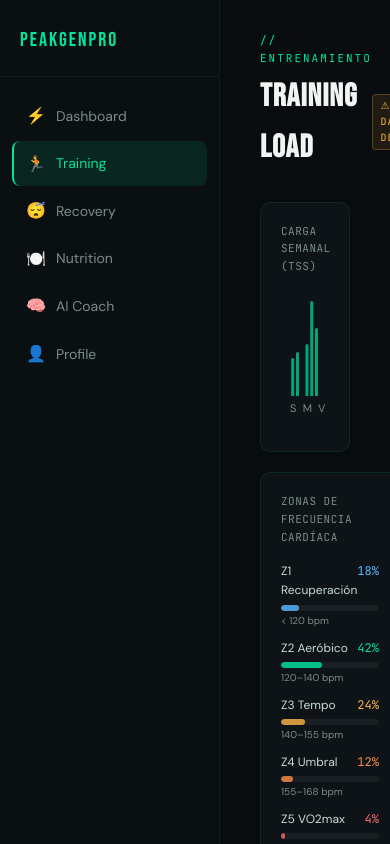
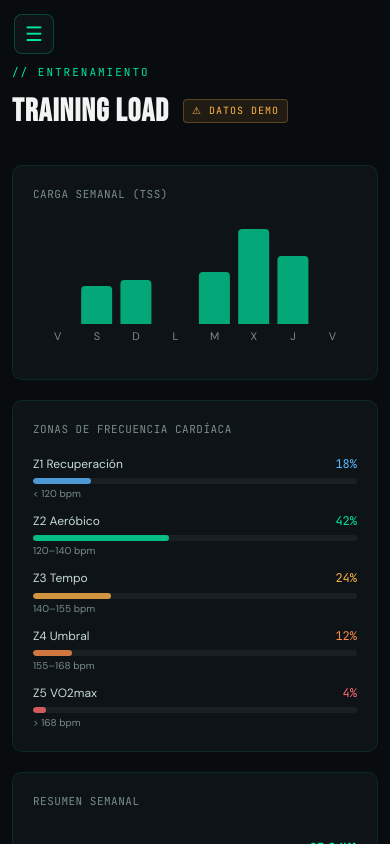
Before and after one commit to TheSilentRay/peakgenpro, a React (Vite) app: page /training in a window 390 px wide. Shown: the top 844 px of the page. Built offline with nearby package versions, Linux system fonts and the light colour scheme; no server answers.

Commit message:
Make app fully responsive: mobile sidebar drawer, responsive grids, hamburger menu

```diff
--- a/src/components/AppLayout.jsx
+++ b/src/components/AppLayout.jsx
@@ -1,10 +1,14 @@
+import { useState } from 'react'
 import Sidebar from './Sidebar'
 
 export default function AppLayout({ children }) {
+  const [sidebarOpen, setSidebarOpen] = useState(false)
   return (
     <div style={{ display: 'flex', minHeight: '100vh', background: '#080C0E' }}>
-      <Sidebar />
-      <main style={{ flex: 1, overflow: 'auto', padding: '32px 40px' }}>
+      <Sidebar isOpen={sidebarOpen} onClose={() => setSidebarOpen(false)} />
+      {sidebarOpen && <div className="sidebar-backdrop" onClick={() => setSidebarOpen(false)} />}
+      <main className="app-main">
+        <button className="hamburger-btn" onClick={() => setSidebarOpen(true)} aria-label="Abrir menú">☰</button>
         {children}
       </main>
     </div>
--- a/src/components/Sidebar.jsx
+++ b/src/components/Sidebar.jsx
@@ -2,6 +2,7 @@ import { useEffect, useState } from 'react'
 import { NavLink, useNavigate } from 'react-router-dom'
 import { supabase, signOut } from '../lib/supabase'
 import { invalidateCaches } from '../lib/cacheInvalidator'
+import useIsMobile from '../lib/useIsMobile'
 
 const links = [
   { to: '/dashboard', label: 'Dashboard', icon: '⚡' },
@@ -21,11 +22,12 @@ function timeAgo(dateStr) {
   return `hace ${Math.floor(diff / 86400)}d`
 }
 
-export default function Sidebar() {
+export default function Sidebar({ isOpen = false, onClose = () => {} }) {
   const navigate = useNavigate()
   const [garmin, setGarmin] = useState(null) // null = loading, false = not connected
   const [syncing, setSyncing] = useState(false)
   const [syncMsg, setSyncMsg] = useState('')
+  const isMobile = useIsMobile()
 
   const loadGarmin = (user) => {
     supabase
@@ -85,17 +87,27 @@ export default function Sidebar() {
     <aside style={{
       width: 220, minHeight: '100vh', background: '#0A0F12',
       borderRight: '1px solid rgba(0,229,160,0.08)',
-      display: 'flex', flexDirection: 'column', padding: '0 0 24px'
+      display: 'flex', flexDirection: 'column', padding: '0 0 24px',
+      position: 'relative',
+      ...(isMobile ? {
+        position: 'fixed', top: 0, left: isOpen ? 0 : -240,
+        height: '100vh', zIndex: 200,
+        transition: 'left 0.25s ease',
+        boxShadow: isOpen ? '4px 0 24px rgba(0,0,0,0.5)' : 'none',
+      } : {})
     }}>
-      <div style={{ padding: '24px 20px 20px', borderBottom: '1px solid rgba(0,229,160,0.08)' }}>
+      <div style={{ padding: '24px 20px 20px', borderBottom: '1px solid rgba(0,229,160,0.08)', position: 'relative' }}>
         <span style={{ fontFamily: "'Bebas Neue',sans-serif", fontSize: 20, letterSpacing: 2, color: '#00E5A0' }}>
           PEAKGENPRO
         </span>
+        {isMobile && (
+          <button onClick={onClose} style={{ position: 'absolute', top: 18, right: 12, background: 'none', border: 'none', color: '#7A8E88', fontSize: 20, cursor: 'pointer', lineHeight: 1, padding: 4 }}>✕</button>
+        )}
       </div>
 
       <nav style={{ flex: 1, padding: '16px 12px' }}>
         {links.map(({ to, label, icon }) => (
-          <NavLink key={to} to={to} style={({ isActive }) => ({
+          <NavLink key={to} to={to} onClick={() => { if (isMobile) onClose() }} style={({ isActive }) => ({
             display: 'flex', alignItems: 'center', gap: 10,
             padding: '10px 12px', borderRadius: 8, marginBottom: 2,
             fontSize: 14, fontWeight: 400, textDecoration: 'none',
@@ -113,7 +125,7 @@ export default function Sidebar() {
       <div style={{ padding: '0 12px' }}>
         {/* Garmin status — clicking navigates to Profile to manage the connection */}
         <div
-          onClick={() => navigate('/profile')}
+          onClick={() => { navigate('/profile'); if (isMobile) onClose() }}
           style={{
             background: 'rgba(0,229,160,0.06)', border: `1px solid ${statusColor}30`,
             borderRadius: 8, padding: '12px', marginBottom: 12, cursor: 'pointer',
--- /dev/null
+++ b/src/lib/useIsMobile.js
@@ -0,0 +1,10 @@
+import { useState, useEffect } from 'react'
+export default function useIsMobile(bp = 768) {
+  const [mobile, setMobile] = useState(() => typeof window !== 'undefined' ? window.innerWidth <= bp : false)
+  useEffect(() => {
+    const fn = () => setMobile(window.innerWidth <= bp)
+    window.addEventListener('resize', fn)
+    return () => window.removeEventListener('resize', fn)
+  }, [bp])
+  return mobile
+}
--- a/src/pages/Dashboard.jsx
+++ b/src/pages/Dashboard.jsx
@@ -116,14 +116,14 @@ export default function Dashboard() {
       </div>
 
       {/* KPI row */}
-      <div style={{ display: 'grid', gridTemplateColumns: 'repeat(4,1fr)', gap: 12, marginBottom: 24 }}>
+      <div className="g-4" style={{ marginBottom: 24 }}>
         {statCard('READINESS', today.readiness_score, '', `↑ +4 vs ayer`, today.readiness_score >= 70 ? '#00E5A0' : today.readiness_score >= 50 ? '#FFB347' : '#ff6b6b')}
         {statCard('HRV', today.hrv_ms, 'ms', 'Zona óptima', '#5BB8FF')}
         {statCard('SUEÑO', today.sleep_hours, 'h', `Score: ${today.sleep_score}`, '#b088ff')}
         {statCard('BODY BATTERY', today.body_battery, '%', 'Recargando bien', '#FFB347')}
       </div>
 
-      <div style={{ display: 'grid', gridTemplateColumns: '1fr 280px', gap: 20, marginBottom: 20 }}>
+      <div className="g-chart" style={{ marginBottom: 20 }}>
         {/* Chart */}
         <div style={{ background: '#0D1316', border: '1px solid rgba(0,229,160,0.1)', borderRadius: 10, padding: 20 }}>
           <div style={{ fontSize: 11, fontFamily: "'JetBrains Mono',monospace", color: '#7A8E88', letterSpacing: .5, marginBottom: 16 }}>
@@ -169,7 +169,7 @@ export default function Dashboard() {
         </div>
       </div>
 
-      <div style={{ display: 'grid', gridTemplateColumns: '1fr 1fr', gap: 20 }}>
+      <div className="g-2">
         {/* Recent sessions */}
         <div style={{ background: '#0D1316', border: '1px solid rgba(0,229,160,0.1)', borderRadius: 10, padding: 20 }}>
           <div style={{ fontSize: 11, fontFamily: "'JetBrains Mono',monospace", color: '#7A8E88', letterSpacing: .5, marginBottom: 16 }}>ACTIVIDADES RECIENTES</div>
--- a/src/pages/Landing.jsx
+++ b/src/pages/Landing.jsx
@@ -33,7 +33,7 @@ export default function Landing() {
         justifyContent: 'space-between', height: 60
       }}>
         <span style={{ fontFamily: "'Bebas Neue',sans-serif", fontSize: 22, letterSpacing: 3, color: '#00E5A0' }}>PEAKGENPRO</span>
-        <div style={{ display: 'flex', gap: 12, alignItems: 'center' }}>
+        <div style={{ display: 'flex', gap: 12, alignItems: 'center', flexWrap: 'wrap' }}>
           <button className="btn-ghost" onClick={() => navigate('/login')}>Iniciar sesión</button>
           <button className="btn-primary" onClick={() => navigate('/register')}>Empezar gratis →</button>
         </div>
@@ -88,11 +88,10 @@ export default function Landing() {
       </section>
 
       {/* STATS BAR */}
-      <div style={{
+      <div className="g-4" style={{
         background: '#0D1316', borderTop: '1px solid rgba(0,229,160,0.1)',
         borderBottom: '1px solid rgba(0,229,160,0.1)',
-        padding: '28px 5vw', display: 'grid',
-        gridTemplateColumns: 'repeat(4,1fr)'
+        padding: '28px 5vw'
       }}>
         {[
           { num: '94%', label: 'Precisión recovery score' },
@@ -100,7 +99,7 @@ export default function Landing() {
           { num: 'AI', label: 'Coach 24/7 con Claude' },
           { num: '0', label: 'Setup manual requerido' },
         ].map((s, i) => (
-          <div key={i} style={{ textAlign: 'center', padding: '0 20px', borderLeft: i > 0 ? '1px solid rgba(0,229,160,0.1)' : 'none' }}>
+          <div key={i} className="stats-item" style={{ borderLeft: i > 0 ? '1px solid rgba(0,229,160,0.1)' : 'none' }}>
             <div style={{ fontFamily: "'Bebas Neue',sans-serif", fontSize: 36, color: '#00E5A0', letterSpacing: 1 }}>{s.num}</div>
             <div style={{ fontSize: 12, color: '#7A8E88', marginTop: 2 }}>{s.label}</div>
           </div>
@@ -114,8 +113,7 @@ export default function Landing() {
           <h2 className="section-title">TECNOLOGÍA DE ÉLITE<br />PARA ATLETAS SERIOS</h2>
         </div>
 
-        <div style={{
-          display: 'grid', gridTemplateColumns: 'repeat(3,1fr)',
+        <div className="g-3" style={{
           gap: '1px', background: 'rgba(0,229,160,0.1)',
           border: '1px solid rgba(0,229,160,0.1)', borderRadius: 12, overflow: 'hidden'
         }}>
@@ -183,7 +181,7 @@ export default function Landing() {
             </button>
           </div>
         ) : (
-          <form onSubmit={handleWaitlist} style={{ display: 'flex', gap: 10, maxWidth: 420, margin: '0 auto' }}>
+          <form onSubmit={handleWaitlist} style={{ display: 'flex', gap: 10, maxWidth: 420, margin: '0 auto', flexWrap: 'wrap' }}>
             <input
               type="email" value={email} onChange={e => setEmail(e.target.value)}
               placeholder="tu@email.com" required
--- a/src/pages/Nutrition.jsx
+++ b/src/pages/Nutrition.jsx
@@ -95,7 +95,7 @@ export default function Nutrition() {
 
       {/* ── Real Garmin data row: calories burned + steps ── */}
       {isRealData && (
-        <div style={{ display: 'grid', gridTemplateColumns: '1fr 1fr', gap: 16, marginBottom: 20 }}>
+        <div className="g-2-sm" style={{ marginBottom: 20 }}>
           {/* Calories burned */}
           <div style={{ background: '#0D1316', border: '1px solid rgba(0,229,160,0.1)', borderRadius: 10, padding: 20 }}>
             <div style={{ fontSize: 11, fontFamily: "'JetBrains Mono',monospace", color: '#7A8E88', letterSpacing: .5, marginBottom: 8 }}>
@@ -139,7 +139,7 @@ export default function Nutrition() {
         </div>
       )}
 
-      <div style={{ display: 'grid', gridTemplateColumns: '1fr 1fr', gap: 20, marginBottom: 20 }}>
+      <div className="g-2" style={{ marginBottom: 20 }}>
         {/* Calories intake — demo */}
         <div style={{ background: '#0D1316', border: '1px solid rgba(0,229,160,0.1)', borderRadius: 10, padding: 20 }}>
           <div style={{ display: 'flex', alignItems: 'center', justifyContent: 'space-between', marginBottom: 16 }}>
@@ -154,7 +154,7 @@ export default function Nutrition() {
             <div style={{ height: '100%', width: `${cPct}%`, background: '#00E5A0', borderRadius: 4, opacity: .8 }} />
           </div>
           <div style={{ fontSize: 12, color: '#7A8E88', marginBottom: 16 }}>Faltan {(n.calories_target - n.calories_consumed).toLocaleString()} kcal · {cPct}% completado</div>
-          <div style={{ display: 'flex', justifyContent: 'space-around' }}>
+          <div style={{ display: 'flex', justifyContent: 'space-around', flexWrap: 'wrap', gap: 8 }}>
             <MacroRing value={n.protein_g} total={180} color="#ff6b6b" label="PROTEÍNA" unit="g" />
             <MacroRing value={n.carbs_g} total={320} color="#FFB347" label="CARBOS" unit="g" />
             <MacroRing value={n.fat_g} total={90} color="#5BB8FF" label="GRASAS" unit="g" />
--- a/src/pages/Profile.jsx
+++ b/src/pages/Profile.jsx
@@ -127,7 +127,7 @@ export default function Profile() {
         <h1 style={{ fontFamily: "'Bebas Neue',sans-serif", fontSize: 32, letterSpacing: 1 }}>ATHLETE PROFILE</h1>
       </div>
 
-      <div style={{ display: 'grid', gridTemplateColumns: '260px 1fr', gap: 20, marginBottom: 20 }}>
+      <div className="g-sidebar" style={{ marginBottom: 20 }}>
         {/* Left column */}
         <div style={{ display: 'flex', flexDirection: 'column', gap: 16 }}>
           {/* Avatar */}
--- a/src/pages/Recovery.jsx
+++ b/src/pages/Recovery.jsx
@@ -85,7 +85,7 @@ export default function Recovery() {
         </div>
       </div>
 
-      <div style={{ display: 'grid', gridTemplateColumns: '200px 1fr 1fr', gap: 16, marginBottom: 20 }}>
+      <div className="g-recovery" style={{ marginBottom: 20 }}>
         {/* Big score */}
         <div style={{ background: '#0D1316', border: `1px solid ${scoreColor}30`, borderRadius: 10, padding: 24, display: 'flex', flexDirection: 'column', alignItems: 'center', justifyContent: 'center', textAlign: 'center' }}>
           <div style={{ fontSize: 11, fontFamily: "'JetBrains Mono',monospace", color: '#7A8E88', letterSpacing: .5, marginBottom: 12 }}>HOY</div>
@@ -145,7 +145,7 @@ export default function Recovery() {
         </div>
       </div>
 
-      <div style={{ display: 'grid', gridTemplateColumns: '1fr 1fr', gap: 20 }}>
+      <div className="g-2">
         {/* Sleep stages */}
         <div style={{ background: '#0D1316', border: '1px solid rgba(0,229,160,0.1)', borderRadius: 10, padding: 20 }}>
           <div style={{ fontSize: 11, fontFamily: "'JetBrains Mono',monospace", color: '#7A8E88', letterSpacing: .5, marginBottom: 6 }}>FASES DE SUEÑO — ÚLTIMA NOCHE</div>
--- a/src/pages/Training.jsx
+++ b/src/pages/Training.jsx
@@ -105,7 +105,7 @@ export default function Training() {
         </ResponsiveContainer>
       </div>
 
-      <div style={{ display: 'grid', gridTemplateColumns: '1fr 1fr', gap: 20, marginBottom: 20 }}>
+      <div className="g-2" style={{ marginBottom: 20 }}>
         {/* HR Zones */}
         <div style={{ background: '#0D1316', border: '1px solid rgba(0,229,160,0.1)', borderRadius: 10, padding: 20 }}>
           <div style={{ fontSize: 11, fontFamily: "'JetBrains Mono',monospace", color: '#7A8E88', letterSpacing: .5, marginBottom: 16 }}>ZONAS DE FRECUENCIA CARDÍACA</div>
@@ -148,7 +148,7 @@ export default function Training() {
         <div style={{ fontSize: 11, fontFamily: "'JetBrains Mono',monospace", color: '#7A8E88', letterSpacing: .5, marginBottom: 16 }}>ACTIVIDADES RECIENTES</div>
         <div style={{ display: 'flex', flexDirection: 'column', gap: 8 }}>
           {sessions.map((s, i) => (
-            <div key={i} style={{ display: 'flex', alignItems: 'center', gap: 14, padding: '12px 14px', background: '#111820', borderRadius: 8, border: '1px solid rgba(255,255,255,0.04)' }}>
+            <div key={i} style={{ display: 'flex', alignItems: 'center', gap: 14, padding: '12px 14px', background: '#111820', borderRadius: 8, border: '1px solid rgba(255,255,255,0.04)', flexWrap: 'wrap' }}>
               <div style={{ width: 36, height: 36, borderRadius: 8, background: `${activityColor(s.activity_type)}15`, border: `1px solid ${activityColor(s.activity_type)}30`, display: 'flex', alignItems: 'center', justifyContent: 'center', fontSize: 16, flexShrink: 0 }}>
                 {activityIcon(s.activity_type)}
               </div>
--- a/src/styles/global.css
+++ b/src/styles/global.css
@@ -86,3 +86,51 @@ input, textarea { font-family: var(--font-body); }
   line-height: 1.05;
   letter-spacing: 1px;
 }
+
+/* ── Responsive grid utilities ── */
+.g-4   { display: grid; grid-template-columns: repeat(4, 1fr); gap: 12px; }
+.g-3   { display: grid; grid-template-columns: repeat(3, 1fr); gap: 16px; }
+.g-2   { display: grid; grid-template-columns: 1fr 1fr; gap: 20px; }
+.g-2-sm{ display: grid; grid-template-columns: 1fr 1fr; gap: 16px; }
+.g-sidebar  { display: grid; grid-template-columns: 260px 1fr; gap: 20px; }
+.g-chart    { display: grid; grid-template-columns: 1fr 280px; gap: 20px; }
+.g-recovery { display: grid; grid-template-columns: 200px 1fr 1fr; gap: 16px; }
+
+/* ── App shell ── */
+.app-main { flex: 1; overflow: auto; padding: 32px 40px; }
+
+/* ── Hamburger (hidden on desktop) ── */
+.hamburger-btn {
+  display: none; align-items: center; justify-content: center;
+  position: fixed; top: 14px; left: 14px; z-index: 300;
+  width: 40px; height: 40px;
+  background: #0D1316; border: 1px solid rgba(0,229,160,0.25); border-radius: 8px;
+  color: #00E5A0; font-size: 20px; cursor: pointer;
+}
+
+/* ── Sidebar backdrop (hidden on desktop) ── */
+.sidebar-backdrop {
+  display: none; position: fixed; inset: 0;
+  background: rgba(0,0,0,0.65); z-index: 199;
+}
+
+/* ── Stats bar items (Landing) ── */
+.stats-item { text-align: center; padding: 0 20px; }
+
+/* ── Mobile breakpoint ── */
+@media (max-width: 768px) {
+  .app-main { padding: 72px 16px 32px; }
+  .hamburger-btn { display: flex; }
+  .sidebar-backdrop { display: block; }
+
+  .g-4   { grid-template-columns: 1fr 1fr; gap: 10px; }
+  .g-3   { grid-template-columns: 1fr 1fr; }
+  .g-2, .g-2-sm, .g-sidebar, .g-chart, .g-recovery { grid-template-columns: 1fr; }
+
+  .stats-item { border-left: none !important; padding: 12px 0; }
+}
+
+@media (max-width: 480px) {
+  .app-main { padding: 64px 12px 24px; }
+  .g-3 { grid-template-columns: 1fr; }
+}
```
